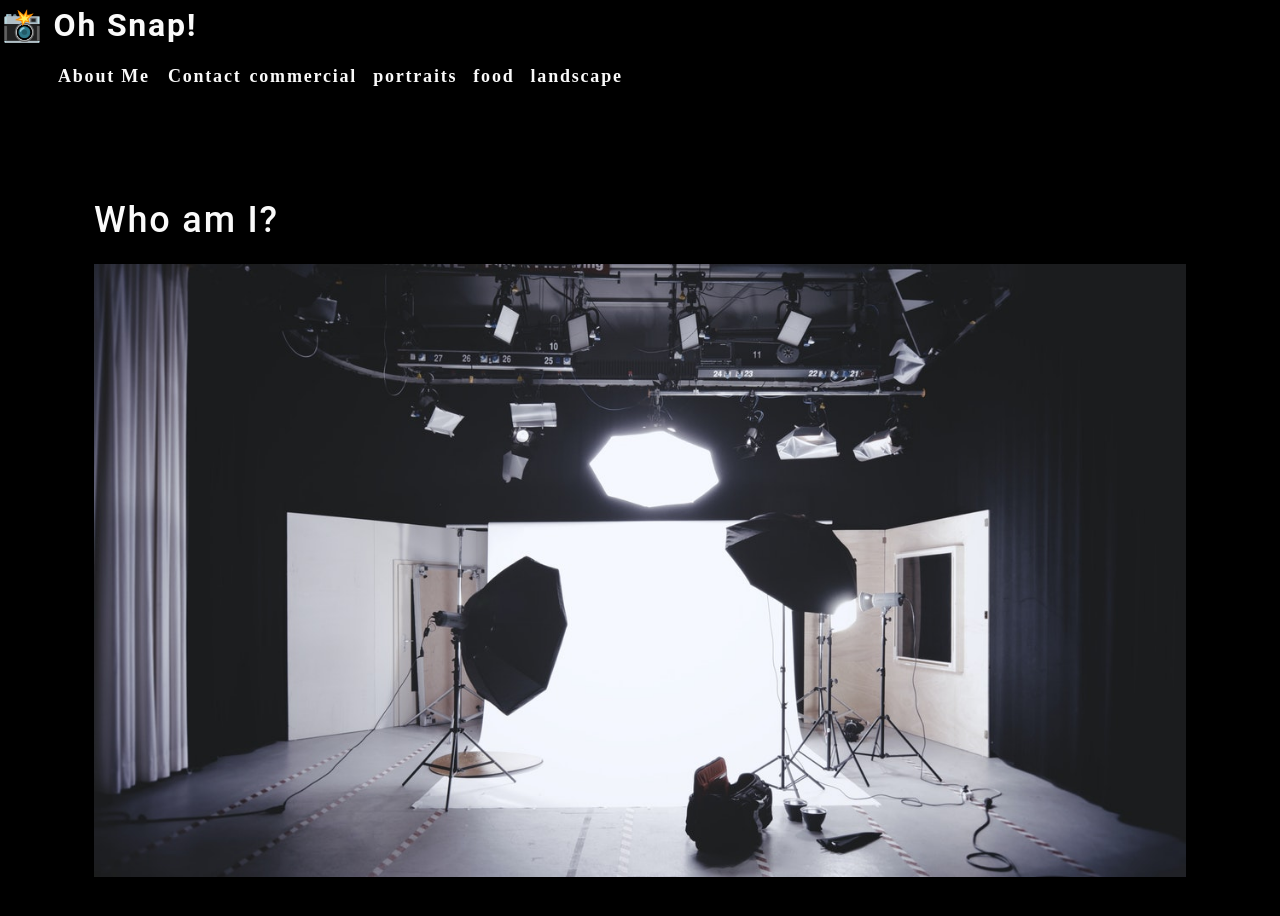
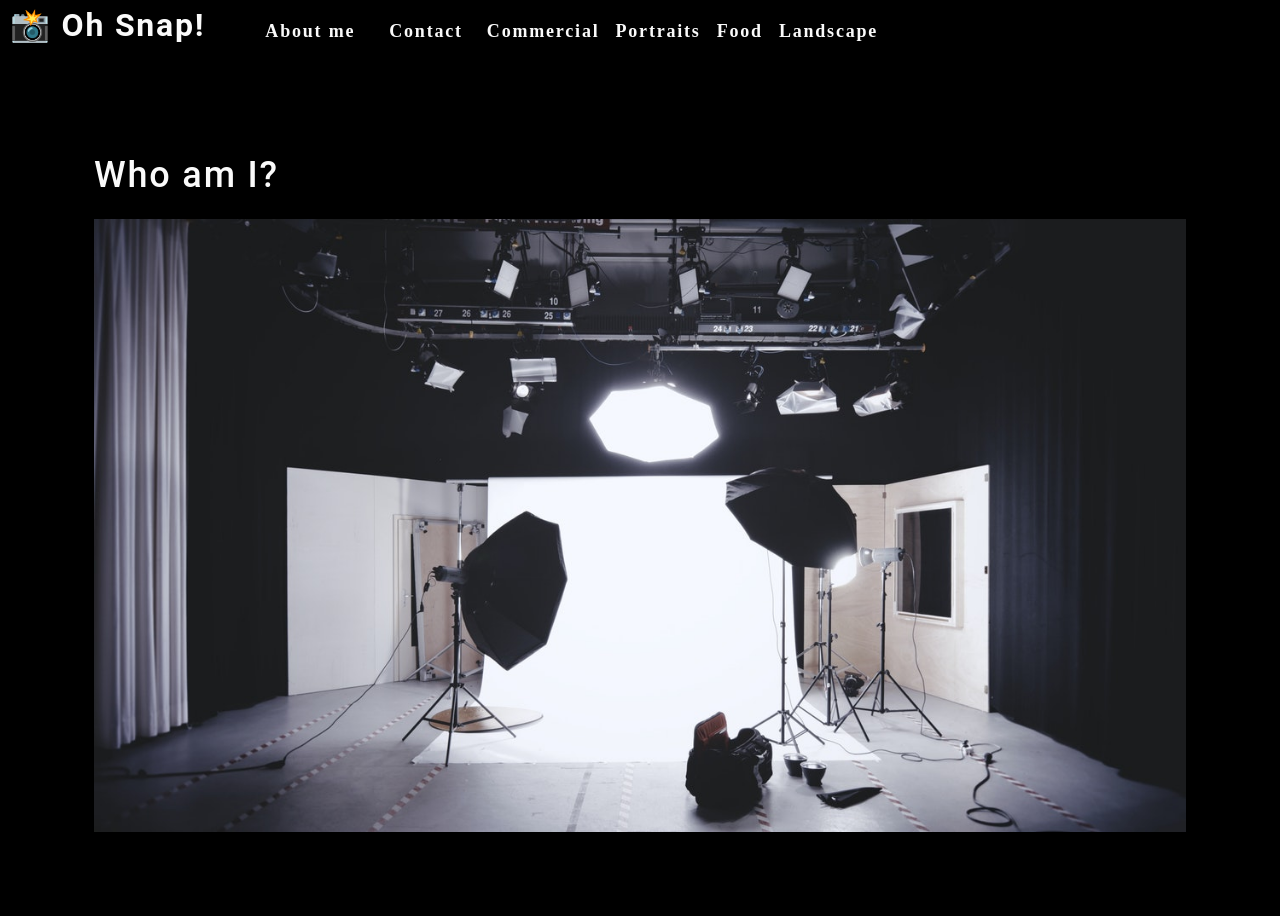
Before and after one commit to petehodnefield/photo-port, a React (Create React App) app: page / in a window 1280 px wide. Shown: the top 916 px of the page. Built offline with nearby package versions, Linux system fonts and the light colour scheme.

Commit message:
fixed test error

```diff
--- a/src/components/Nav/index.js
+++ b/src/components/Nav/index.js
@@ -1,56 +1,52 @@
-import React from 'react'
-
-const categories = [
-    {
-        name: "commercial",
-        description: "Photos of grocery stores, food trucks, and other commercial projects",
-    },
-    {
-        name: "portraits", description: "Portraits of people in my life"
-    },
-    { name: "food", description: "Delicious delicacies" },
-    {
-      name: "landscape",
-      description: "Fields, farmhouses, waterfalls, and the beauty of nature",
-    },
-]
-
-function categorySelected(name) {
-    console.log(`${name} clicked`)
-}
+import React from "react";
+import { capitalizeFirstLetter } from "../../utils/helpers";
 
 function Nav() {
-    return(
-        <header>
+
+  const  categories = [
+    { name: 'commercial', description: 'Photos of grocery stores, food trucks, and other commercial projects' },
+    { name: 'portraits', description: 'Portraits of people in my life' },
+    { name: 'food', description: 'Delicious delicacies' },
+    { name: 'landscape', description: 'Fields, farmhouses, waterfalls, and the beauty of nature' }
+  ];
+
+  const handleClick = (item) => {
+    console.log(item);
+    return item;
+  };
+
+  return (
+    <header className="flex-row px-1">
       <h2>
-                <a data-testid='link' href='/'>
-                    <span role="img" aria-label="camera">📸</span> Oh Snap!
+        <a data-testid="link" href="/">
+          <span role="img" aria-label="camera"> 📸</span> Oh Snap!
         </a>
       </h2>
       <nav>
-                <ul className='flex-row'>
-                    <li className='mx-2'>
-                        <a data-testid='about' href='#about'>
-                            About Me
+        <ul className="flex-row">
+          <li className="mx-2">
+            <a data-testid="about" href="#about" onClick={() => handleClick("About")}>
+              About me
             </a>
           </li>
-                    <li>
-                        <span>Contact</span>
-                    </li>
-                    {categories.map((category) => (
-                        <li
-                        className='mx-1'
-                        key={category.name}
-                        >
-                            <span onClick={() => categorySelected(category.name)}>
-                                {category.name}
+          <li className={"mx-2"}>
+            <span onClick={() => handleClick('Contact')}>
+              Contact
             </span>
           </li>
-                    ))}
+          {
+            categories.map((category) => (
+              <li className="mx-1" key={category.name} >
+                <span onClick={() => { handleClick(category.name); }}>
+                 {capitalizeFirstLetter(category.name)}
+                </span>
+              </li>
+            ))
+          }
         </ul>
       </nav>
     </header>
-    )
+  );
 }
 
-export default Nav
+export default Nav;
```
Also changed, not shown: 1 other file (tests, documents, lock files or other folders). Lines whose indentation alone changed are shown as unchanged.
